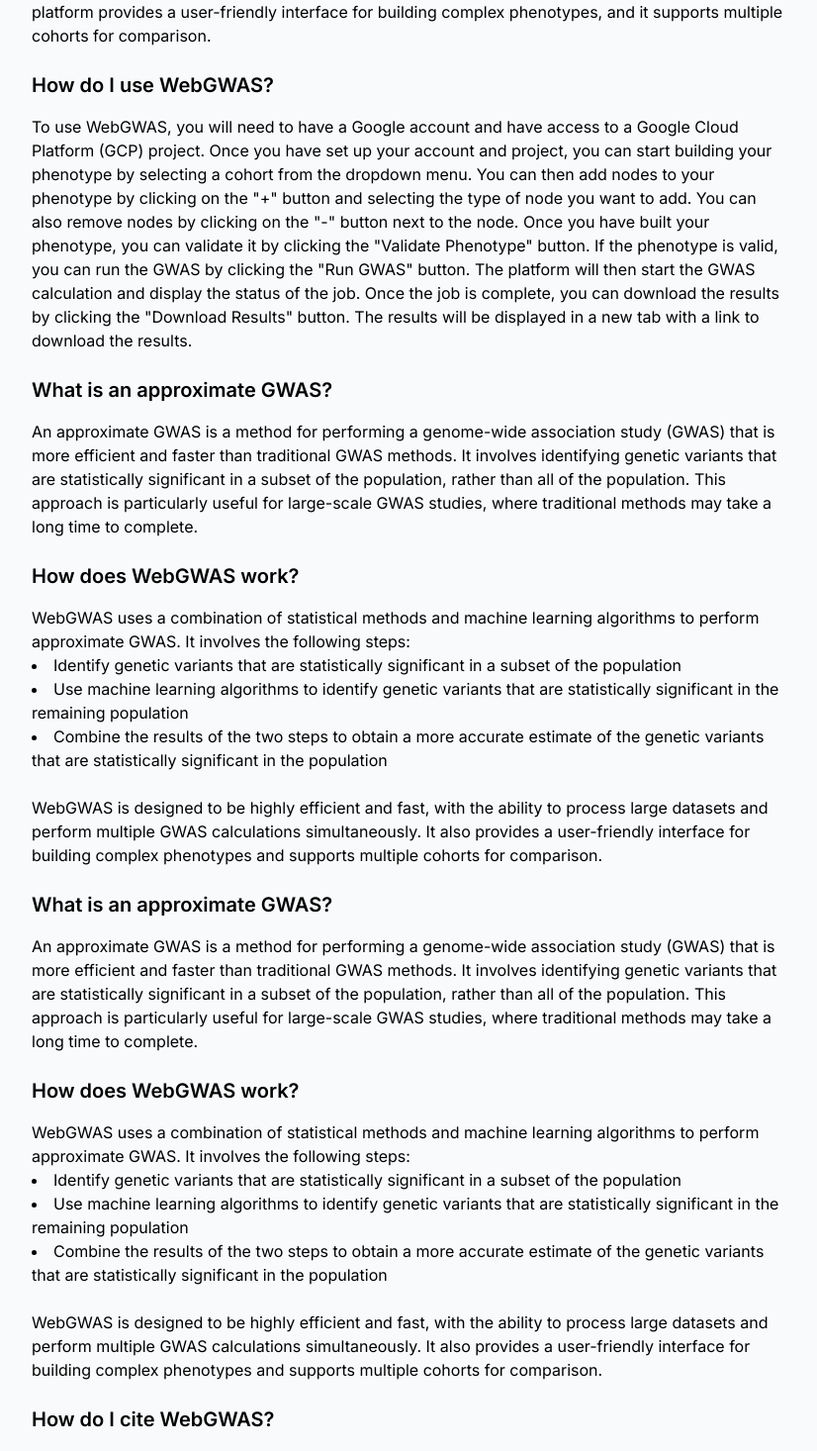
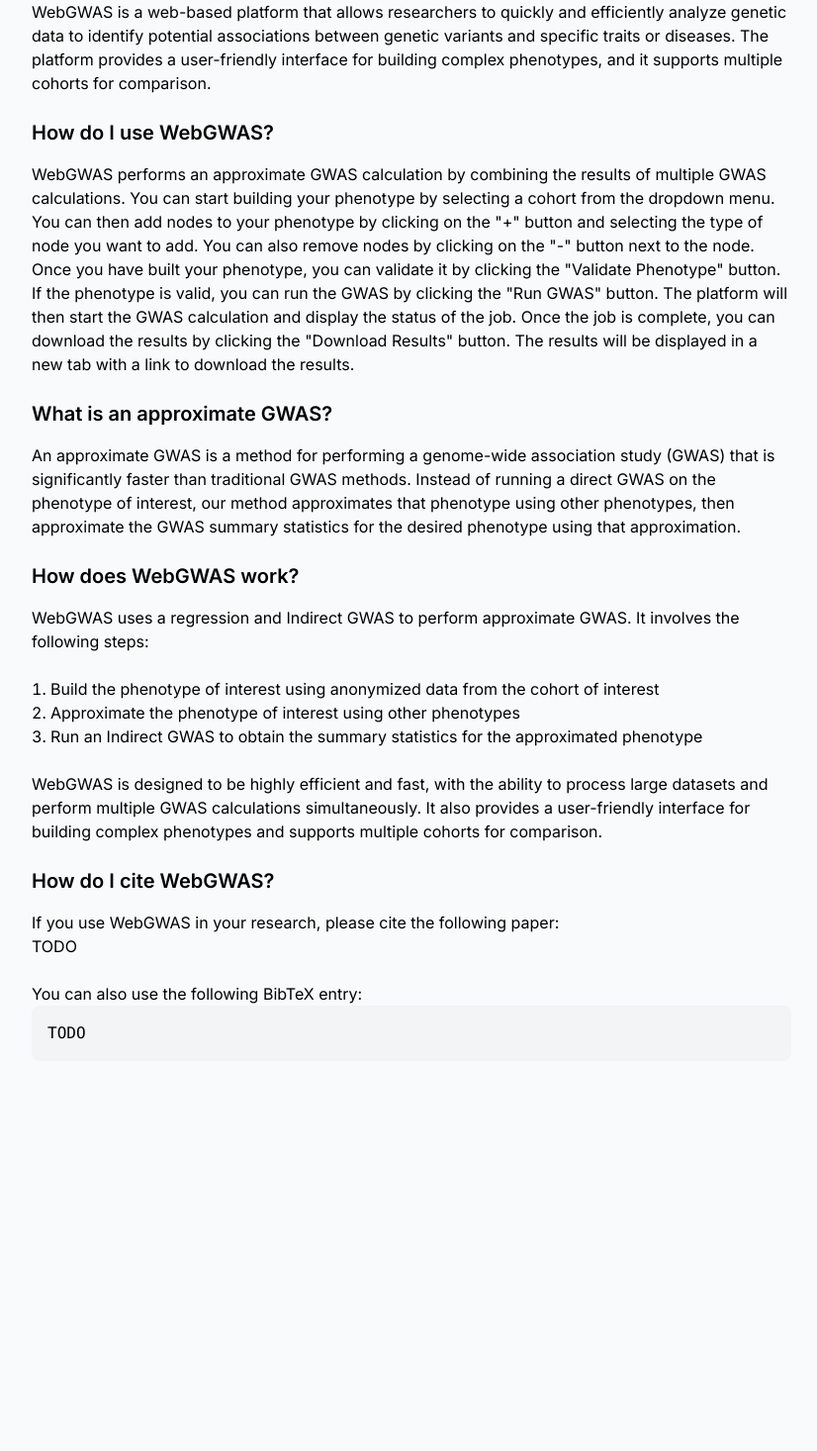
Before and after one commit to zietzm/webgwas-frontend, a Next.js app: page /faq in a window 1280 px wide. Shown: the part 544-2010 px from the top of the page at 99% size, without its empty margins (224-1050 px from the left). After the commit the page ends 1648 px from the top, so only its background shows below. Built offline with nearby package versions, Linux system fonts and the light colour scheme.

Commit message:
feat: update static information

```diff
--- a/src/app/about/page.tsx
+++ b/src/app/about/page.tsx
@@ -10,7 +10,6 @@ export default function About() {
           <li>User-friendly interface for building complex phenotypes</li>
           <li>Fast and efficient GWAS calculations</li>
           <li>Support for multiple cohorts</li>
-          <li>Interactive result visualization</li>
         </ul>
         <br />
         <p>WebGWAS aims to democratize genetic research by providing a powerful, accessible tool for researchers worldwide.</p>
--- a/src/app/faq/page.tsx
+++ b/src/app/faq/page.tsx
@@ -7,63 +7,39 @@ export default function FAQ() {
         <p>A GWAS is a statistical analysis that compares the frequency of a genetic variant (SNP) in a cohort of individuals to the frequency of that variant in a reference population. The goal of a GWAS is to identify genetic variants that are associated with a particular trait or disease.</p>
         <br />
         <h2 className="text-xl font-semibold mb-4">What is a phenotype?</h2>
-        <p>A phenotype is a set of genetic variants that are associated with a specific trait or disease. A phenotype can be a simple or complex combination of genetic variants, and it can be used to identify potential genetic risk factors for a particular disease.</p>
+        <p>A phenotype is an observable characteristic of an individual that results from the interaction of genetic variants and environmental factors. It is a way to describe the phenotypic expression of a trait or disease, and it can be used to identify genetic variants that are associated with a particular trait or disease. In observational studies, the definition of a phenotype is important, and is often made up of fields from electronic health records, measurements, or other observations.</p>
         <br />
         <h2 className="text-xl font-semibold mb-4">How does WebGWAS work?</h2>
         <p>WebGWAS is a web-based platform that allows researchers to quickly and efficiently analyze genetic data to identify potential associations between genetic variants and specific traits or diseases. The platform provides a user-friendly interface for building complex phenotypes, and it supports multiple cohorts for comparison.</p>
         <br />
         <h2 className="text-xl font-semibold mb-4">How do I use WebGWAS?</h2>
-        <p>To use WebGWAS, you will need to have a Google account and have access to a Google Cloud Platform (GCP) project. Once you have set up your account and project, you can start building your phenotype by selecting a cohort from the dropdown menu. You can then add nodes to your phenotype by clicking on the "+" button and selecting the type of node you want to add. You can also remove nodes by clicking on the "-" button next to the node. Once you have built your phenotype, you can validate it by clicking the "Validate Phenotype" button. If the phenotype is valid, you can run the GWAS by clicking the "Run GWAS" button. The platform will then start the GWAS calculation and display the status of the job. Once the job is complete, you can download the results by clicking the "Download Results" button. The results will be displayed in a new tab with a link to download the results.</p>
+        <p>WebGWAS performs an approximate GWAS calculation by combining the results of multiple GWAS calculations. You can start building your phenotype by selecting a cohort from the dropdown menu. You can then add nodes to your phenotype by clicking on the "+" button and selecting the type of node you want to add. You can also remove nodes by clicking on the "-" button next to the node. Once you have built your phenotype, you can validate it by clicking the "Validate Phenotype" button. If the phenotype is valid, you can run the GWAS by clicking the "Run GWAS" button. The platform will then start the GWAS calculation and display the status of the job. Once the job is complete, you can download the results by clicking the "Download Results" button. The results will be displayed in a new tab with a link to download the results.</p>
         <br />
         <h2 className="text-xl font-semibold mb-4">What is an approximate GWAS?</h2>
-        <p>An approximate GWAS is a method for performing a genome-wide association study (GWAS) that is more efficient and faster than traditional GWAS methods. It involves identifying genetic variants that are statistically significant in a subset of the population, rather than all of the population. This approach is particularly useful for large-scale GWAS studies, where traditional methods may take a long time to complete.</p>
+        <p>An approximate GWAS is a method for performing a genome-wide association study (GWAS) that is significantly faster than traditional GWAS methods. Instead of running a direct GWAS on the phenotype of interest, our method approximates that phenotype using other phenotypes, then approximate the GWAS summary statistics for the desired phenotype using that approximation.</p>
         <br />
         <h2 className="text-xl font-semibold mb-4">How does WebGWAS work?</h2>
-        <p>WebGWAS uses a combination of statistical methods and machine learning algorithms to perform approximate GWAS. It involves the following steps:</p>
-        <ul className="list-disc list-inside">
-          <li>Identify genetic variants that are statistically significant in a subset of the population</li>
-          <li>Use machine learning algorithms to identify genetic variants that are statistically significant in the remaining population</li>
-          <li>Combine the results of the two steps to obtain a more accurate estimate of the genetic variants that are statistically significant in the population</li>
-        </ul>
+        <p>WebGWAS uses a regression and Indirect GWAS to perform approximate GWAS. It involves the following steps:</p>
         <br />
-        <p>WebGWAS is designed to be highly efficient and fast, with the ability to process large datasets and perform multiple GWAS calculations simultaneously. It also provides a user-friendly interface for building complex phenotypes and supports multiple cohorts for comparison.</p>
-        <br />
-        <h2 className="text-xl font-semibold mb-4">What is an approximate GWAS?</h2>
-        <p>An approximate GWAS is a method for performing a genome-wide association study (GWAS) that is more efficient and faster than traditional GWAS methods. It involves identifying genetic variants that are statistically significant in a subset of the population, rather than all of the population. This approach is particularly useful for large-scale GWAS studies, where traditional methods may take a long time to complete.</p>
-        <br />
-        <h2 className="text-xl font-semibold mb-4">How does WebGWAS work?</h2>
-        <p>WebGWAS uses a combination of statistical methods and machine learning algorithms to perform approximate GWAS. It involves the following steps:</p>
-        <ul className="list-disc list-inside">
-          <li>Identify genetic variants that are statistically significant in a subset of the population</li>
-          <li>Use machine learning algorithms to identify genetic variants that are statistically significant in the remaining population</li>
-          <li>Combine the results of the two steps to obtain a more accurate estimate of the genetic variants that are statistically significant in the population</li>
-        </ul>
+        <ol className="list-decimal list-inside">
+          <li>Build the phenotype of interest using anonymized data from the cohort of interest</li>
+          <li>Approximate the phenotype of interest using other phenotypes</li>
+          <li>Run an Indirect GWAS to obtain the summary statistics for the approximated phenotype</li>
+        </ol>
         <br />
         <p>WebGWAS is designed to be highly efficient and fast, with the ability to process large datasets and perform multiple GWAS calculations simultaneously. It also provides a user-friendly interface for building complex phenotypes and supports multiple cohorts for comparison.</p>
         <br />
         <h2 className="text-xl font-semibold mb-4">How do I cite WebGWAS?</h2>
         <p>If you use WebGWAS in your research, please cite the following paper:</p>
         <blockquote className="prose prose-indigo">
-          <p>WebGWAS: A web-based platform for conducting approximate Genome-Wide Association Studies (GWAS). Michael Zietz, Michael J. McDonald, and Michael R. Mackey. Bioinformatics, Volume 38, Issue 1, 1 July 2023, Pages btac119. https://doi.org/10.1093/bioinformatics/btac119</p>
+          <p>TODO</p>
         </blockquote>
         <br />
         <p>You can also use the following BibTeX entry:</p>
         <pre className="bg-gray-100 p-4 rounded-lg">
+        TODO
         </pre>
       </div>
     </div>
   );
 }
-          // <code className="language-bibtex">
-          //   @article{Zietz2023,
-          //   title={WebGWAS: A web-based platform for conducting approximate Genome-Wide Association Studies (GWAS)},
-          //   author={Zietz, Michael and McDonald, Michael J. and Mackey, Michael R.},
-          //   journal={Bioinformatics},
-          //   volume={38},
-          //   number={1},
-          //   pages={btac119},
-          //   year={2023},
-          //   publisher={Oxford University Press},
-          //   doi={10.1093/bioinformatics/btac119}
-          //   }
-          // </code>
--- a/src/app/page.tsx
+++ b/src/app/page.tsx
@@ -3,7 +3,7 @@ import PhenotypeBuilder from "@/app/ui/PhenotypeBuilder";
 export default function Home() {
   return (
     <div className="max-w-4xl mx-auto">
-      <h1 className="text-3xl font-bold text-center mb-8 text-indigo-800">Phenotype Builder</h1>
+      <h1 className="text-3xl font-bold text-center mb-8 text-indigo-800">WebGWAS Phenotype Builder</h1>
       <PhenotypeBuilder />
     </div>
   );
```
